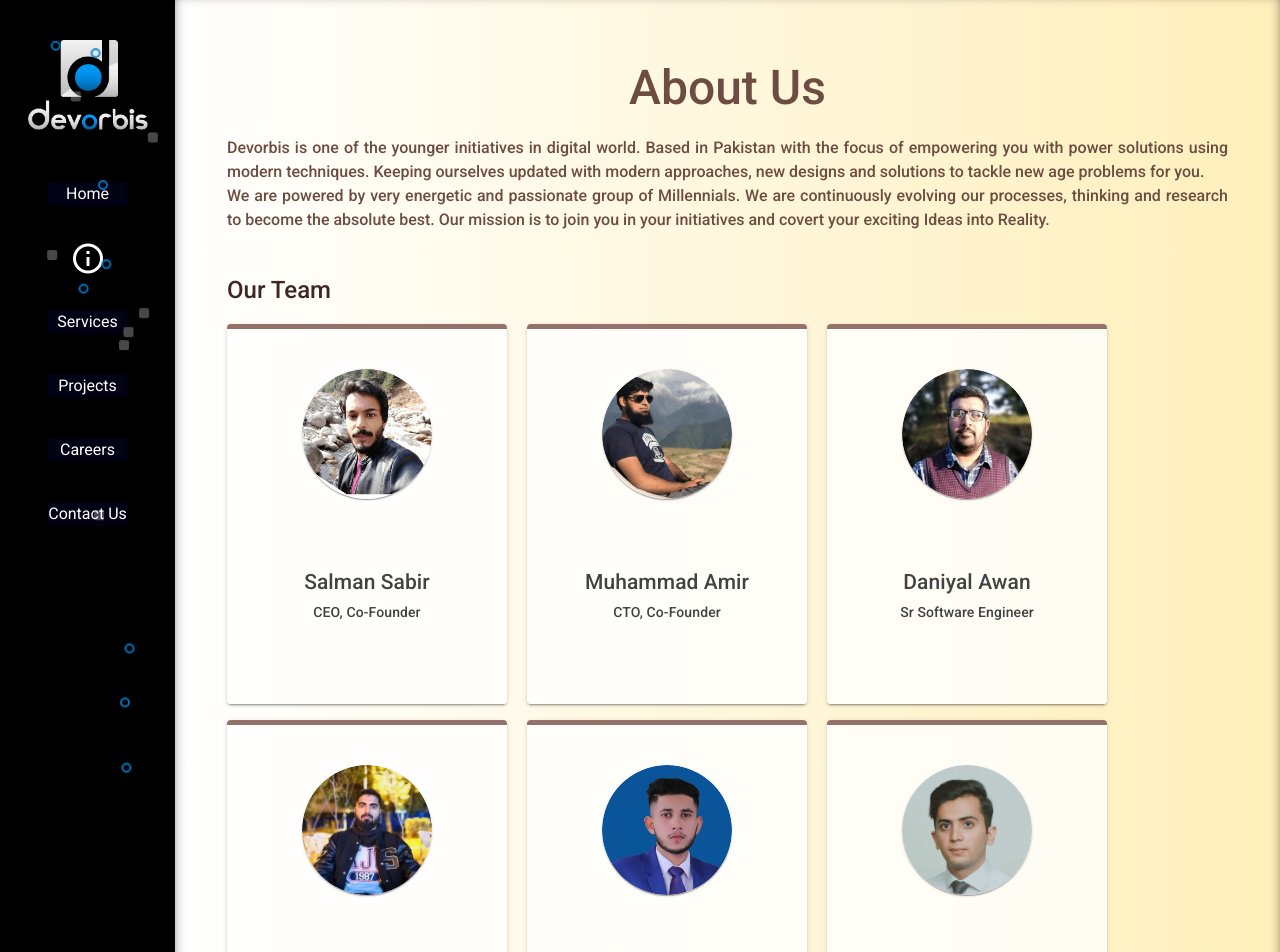
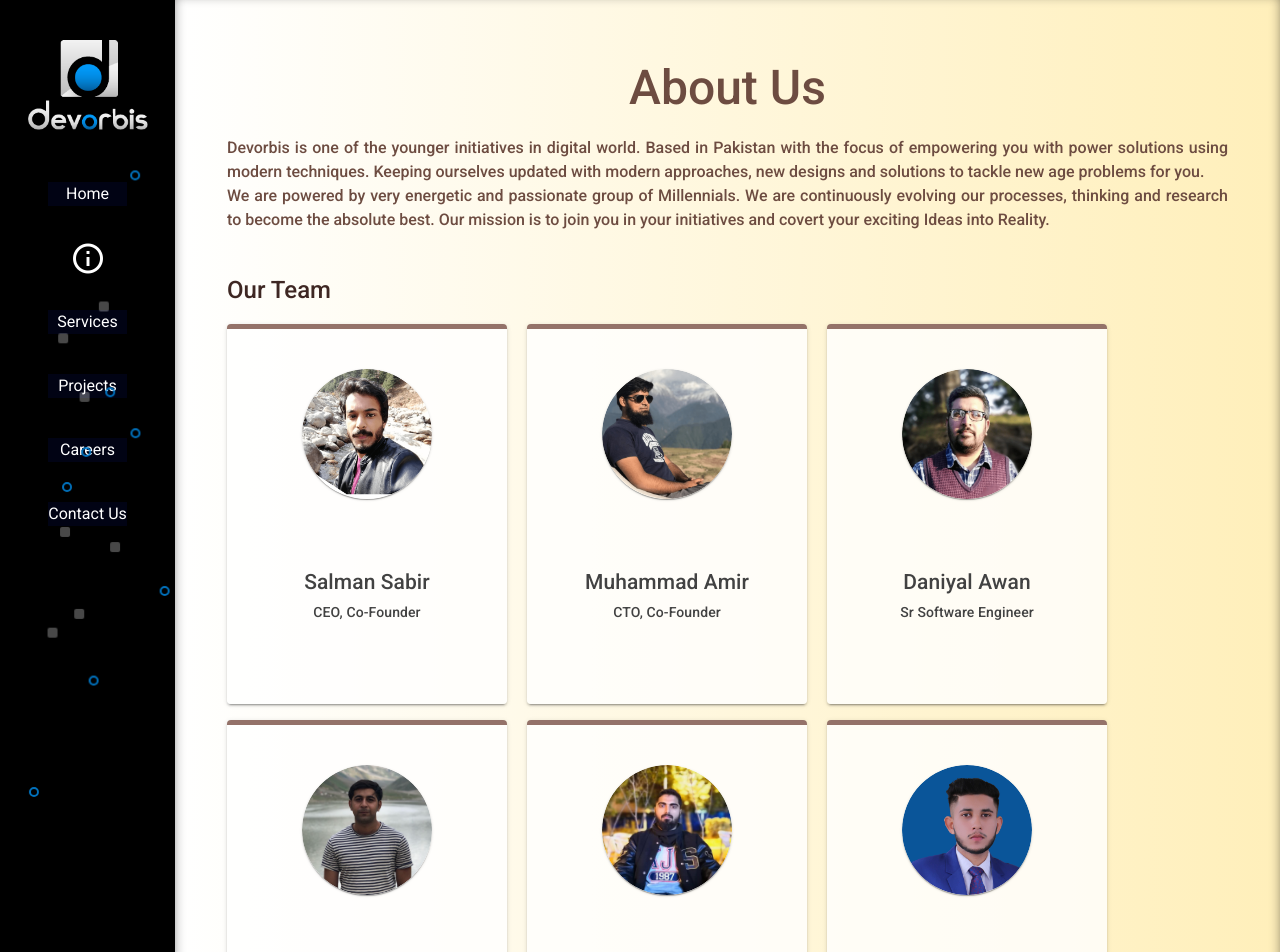
Before and after one commit to cyber-developer/devorbis, a Vue app: page /about in a window 1280 px wide. Shown: the top 952 px of the page. Built offline with nearby package versions, Linux system fonts and the light colour scheme; what vue-toasted would draw is missing.

Commit message:
about us updated

```diff
--- a/src/views/About.vue
+++ b/src/views/About.vue
@@ -56,6 +56,7 @@ export default {
       {name: 'Salman Sabir', position: 'CEO, Co-Founder', image: require('@/assets/images/leader1.png')},
       {name: 'Muhammad Amir', position: 'CTO, Co-Founder', image: require('@/assets/images/leader2.png')},
       {name: 'Daniyal Awan', position: 'Sr Software Engineer', image: require('@/assets/images/member6.png')},
+      {name: 'Haroon Sarfraz', position: 'Sr Software Engineer', image: require('@/assets/images/member8.png')},
       {name: 'Hamza Aman', position: 'Software Engineer', image: require('@/assets/images/member3.jpg')},
       {name: 'Danial Ahmad', position: 'Software Engineer', image: require('@/assets/images/member4.jpg')},
       {name: 'Zain Abbas', position: 'Business Development Manager', image: require('@/assets/images/member5.jpg')},
```
Also changed, not shown: src/assets/images/member8.png (added).
